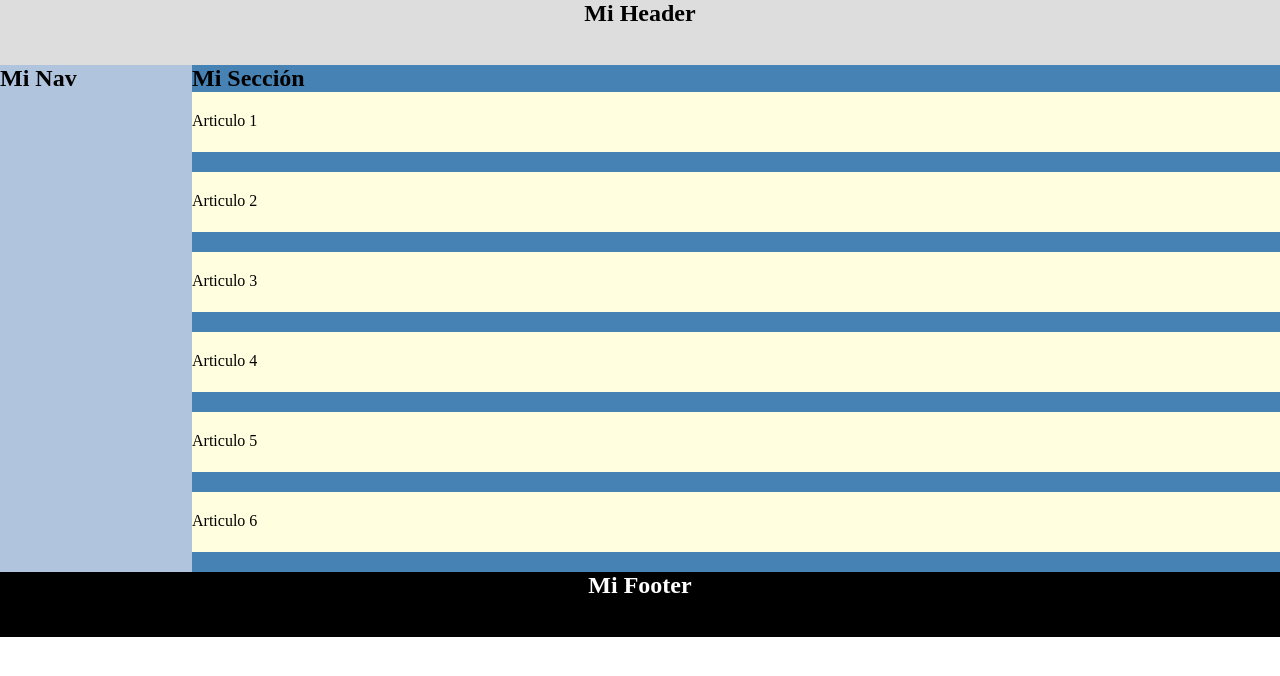
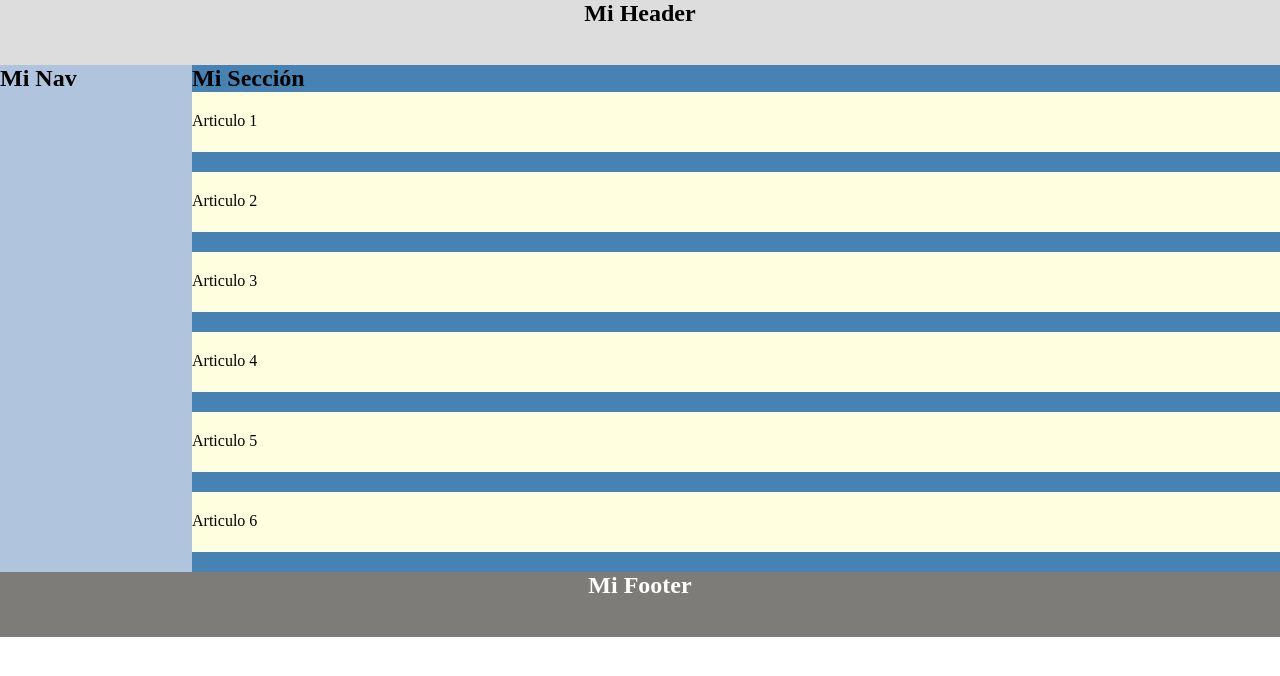
Before and after one commit to ciber-project/ChallengesHackspace, a plain HTML site: page index.html in a window 1280 px wide. Drawn offline with Linux system fonts and the light colour scheme.

Commit message:
Update to footer background

```diff
--- a/css/style.css
+++ b/css/style.css
@@ -38,7 +38,7 @@ article p{
 footer{
     color: white;
     text-align: center;
-    background:black;
+    background: #7d7c78;
     height: 65px;
     clear: both
 }
```
